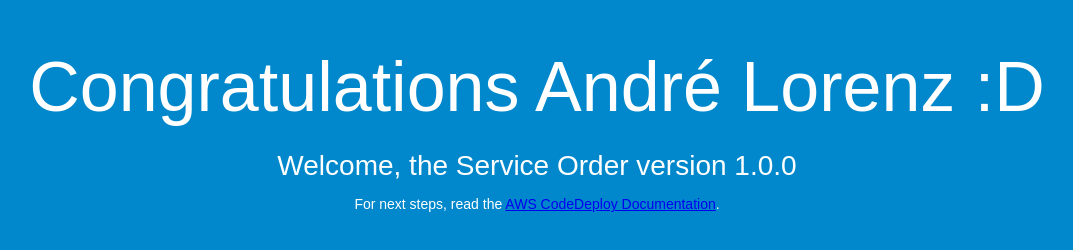
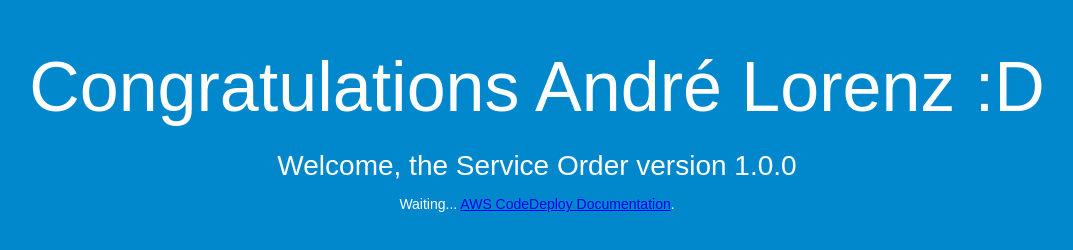
Before and after one commit to andreelorenz/ServiceOrder, a plain HTML site: page index.html in a window 1280 px wide. Shown: the whole page, without its empty margins (103-1176 px from the left). Drawn offline with Linux system fonts and the light colour scheme.

Commit message:
Update index.html

```diff
--- a/index.html
+++ b/index.html
@@ -28,7 +28,7 @@
   <div align="center">
     <h1>Congratulations André Lorenz :D</h1>
     <h2>Welcome, the Service Order version 1.0.0</h2>
-    <p>For next steps, read the <a href="http://aws.amazon.com/documentation/codedeploy">AWS CodeDeploy Documentation</a>.</p>
+    <p>Waiting... <a href="http://aws.amazon.com/documentation/codedeploy">AWS CodeDeploy Documentation</a>.</p>
   </div>
 </body>
 </html>
```
